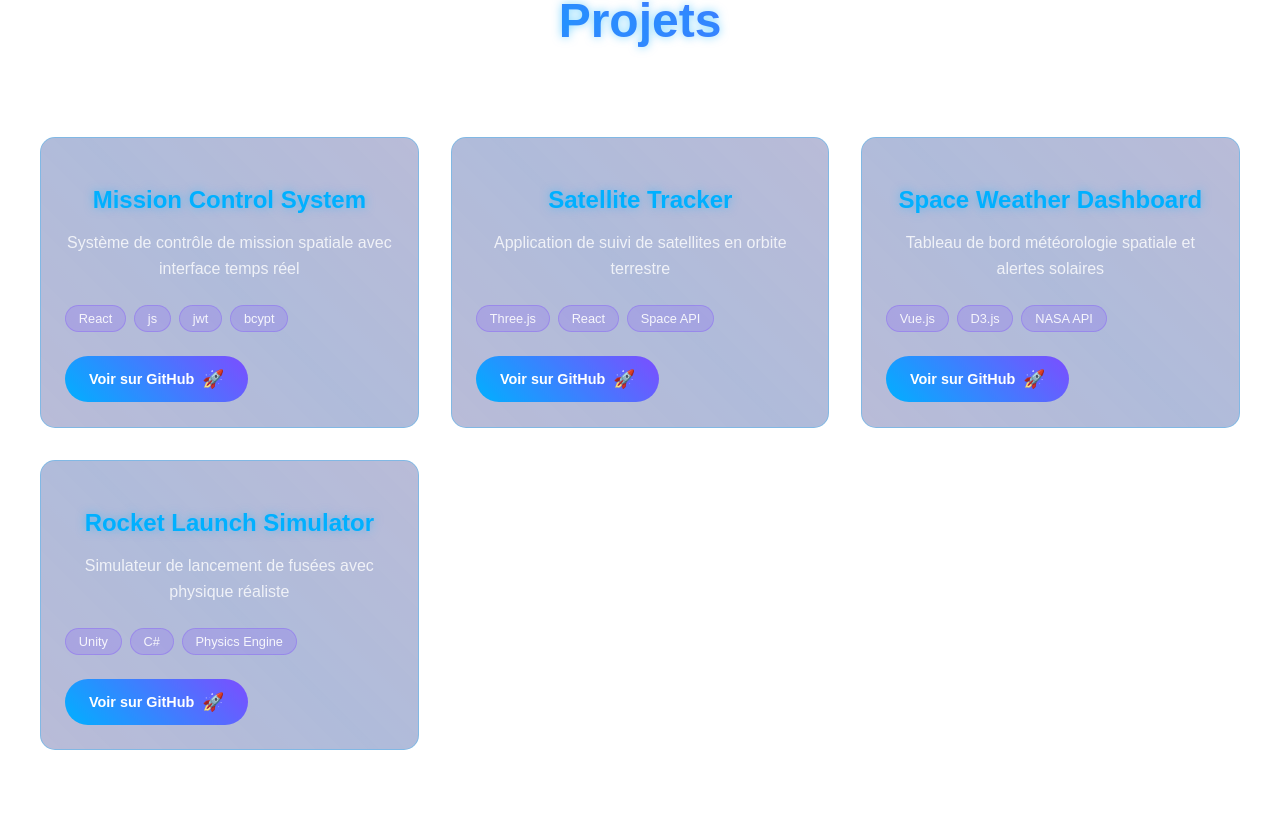
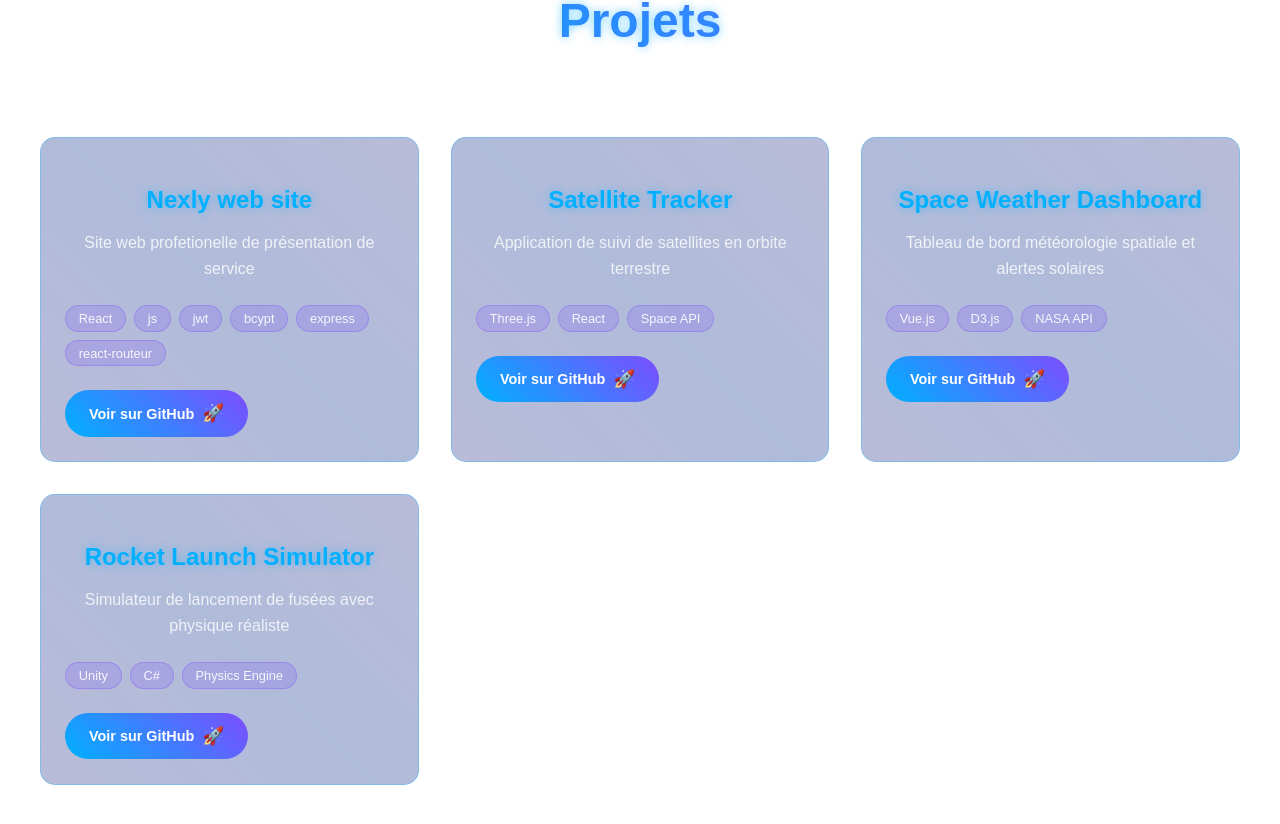
Before and after one commit to NATHANxSCARED/Portfolio, a React (Create React App) app in the folder front/: page / in a window 1280 px wide. Shown: the part 1095-1919 px from the top of the page. Built offline with nearby package versions, Linux system fonts and the light colour scheme.

Commit message:
updatre first project

```diff
--- a/front/src/page/Project.jsx
+++ b/front/src/page/Project.jsx
@@ -6,10 +6,10 @@ const ProjectsPage = () => {
   const projects = [
     {
       id: 1,
-      title: "Mission Control System",
-      description: "Système de contrôle de mission spatiale avec interface temps réel",
+      title: "Nexly web site",
+      description: "Site web profetionelle de présentation de service ",
       githubUrl: "https://github.com/NATHANxSCARED/nexly.git",
-      technologies: ["React", "js", "jwt", "bcypt"]
+      technologies: ["React", "js", "jwt", "bcypt","express","react-routeur"]
     },
     {
       id: 2,
```
